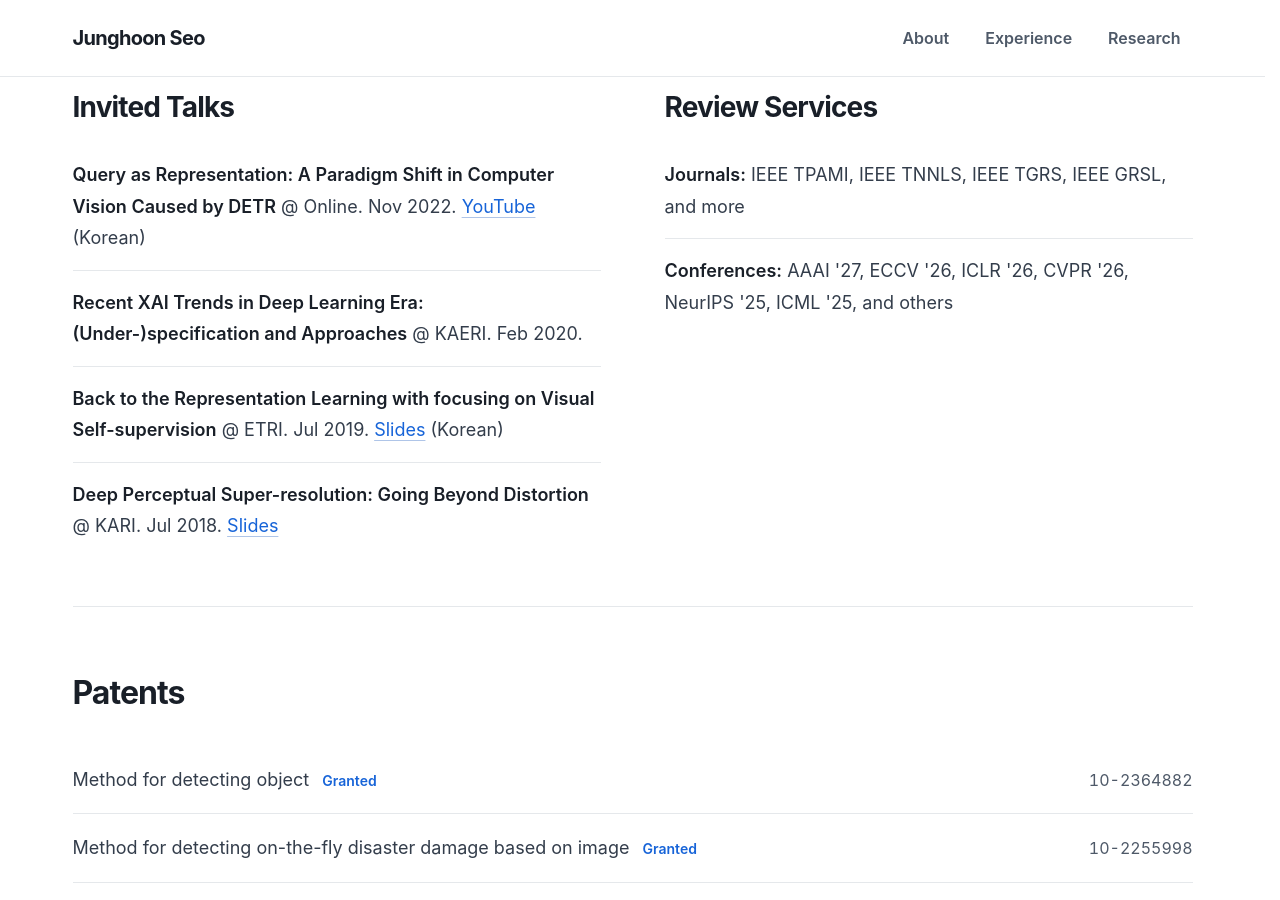
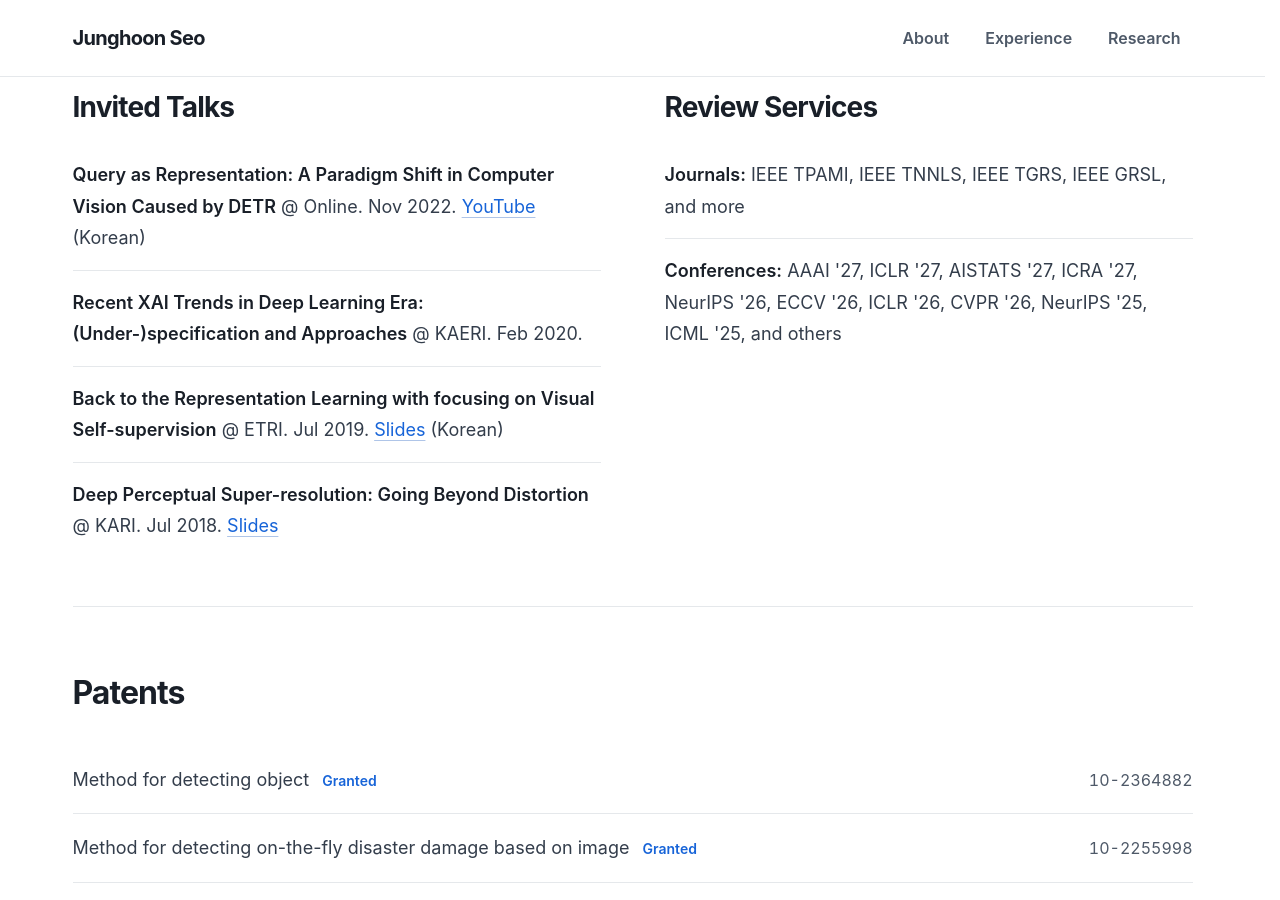
Before and after one commit to mikigom/mikigom.github.io, a Jekyll site: the page built from index.md, in a window 1280 px wide and 900 px high, scrolled down 4442 px. Built offline with Jekyll 4.4.1, drawn with Linux system fonts in a browser that asks for light colours.

Commit message:
Add 2027 and NeurIPS 2026 review services

```diff
--- a/index.md
+++ b/index.md
@@ -612,7 +612,7 @@
     </header>
     <ul class="tagged-list">
       <li><strong>Journals:</strong> IEEE TPAMI, IEEE TNNLS, IEEE TGRS, IEEE GRSL, and more</li>
-      <li><strong>Conferences:</strong> AAAI '27, ECCV '26, ICLR '26, CVPR '26, NeurIPS '25, ICML '25, and others</li>
+      <li><strong>Conferences:</strong> AAAI '27, ICLR '27, AISTATS '27, ICRA '27, NeurIPS '26, ECCV '26, ICLR '26, CVPR '26, NeurIPS '25, ICML '25, and others</li>
     </ul>
   </section>
 </div>
```
